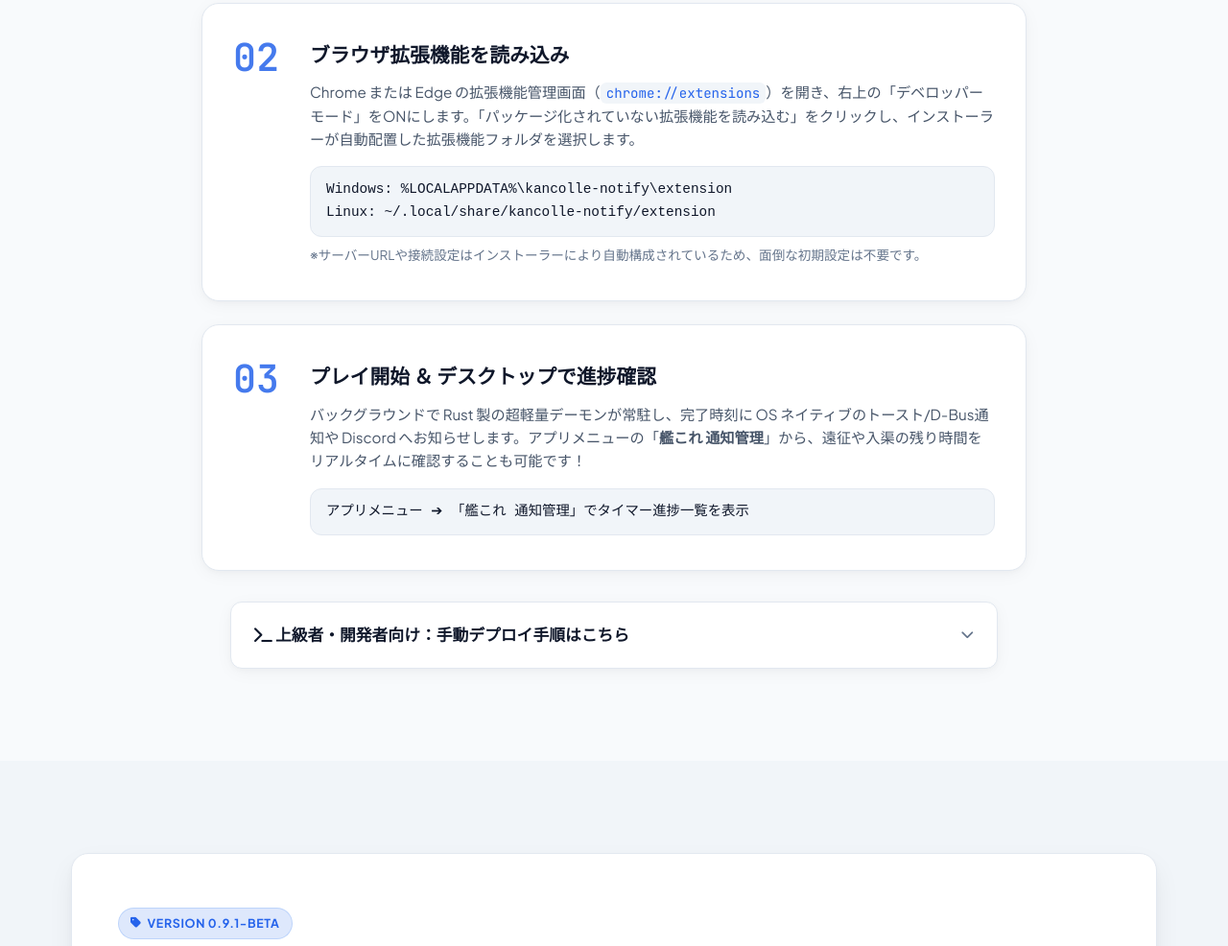
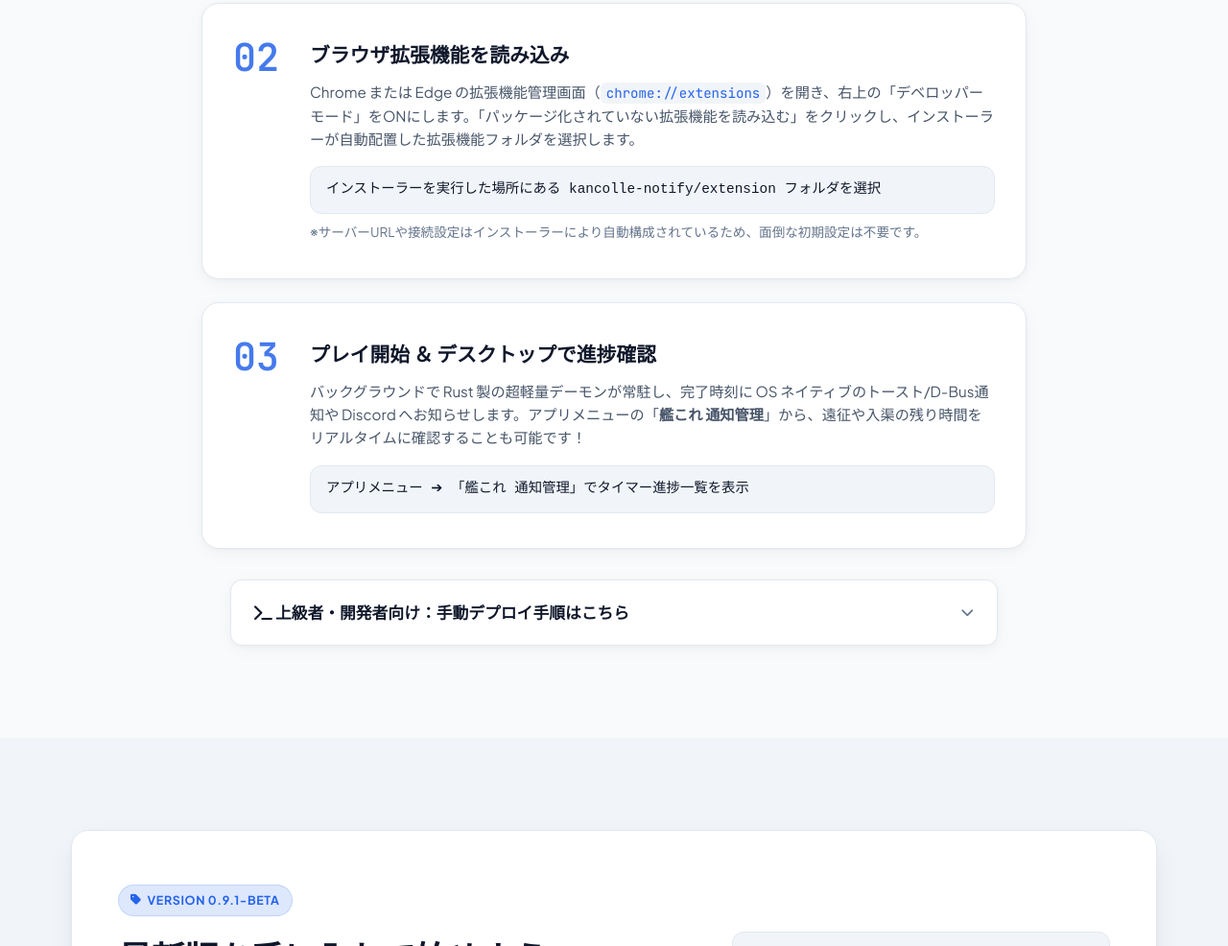
Before and after one commit to Ikumyon/kancolle-notify, a browser extension: page docs/index.html in a window 1280 px wide. Shown: the part 3232-4218 px from the top of the page at 96% size. Drawn offline with Linux system fonts and the light colour scheme.

Commit message:
docs: add README and update default install directory to local execution folder

```diff
--- a/docs/index.html
+++ b/docs/index.html
@@ -303,7 +303,7 @@
               Chrome または Edge の拡張機能管理画面（<code>chrome://extensions</code>）を開き、右上の「デベロッパーモード」をONにします。「パッケージ化されていない拡張機能を読み込む」をクリックし、インストーラーが自動配置した拡張機能フォルダを選択します。
             </p>
             <div class="code-snippet">
-              <code>Windows: %LOCALAPPDATA%\kancolle-notify\extension<br>Linux: ~/.local/share/kancolle-notify/extension</code>
+              <code>インストーラーを実行した場所にある kancolle-notify/extension フォルダを選択</code>
             </div>
             <p class="step-note" style="font-size: 0.85rem; color: var(--text-muted); margin-top: 8px;">
               ※サーバーURLや接続設定はインストーラーにより自動構成されているため、面倒な初期設定は不要です。
```
Also changed, not shown: README.md (added), 2 other files.
